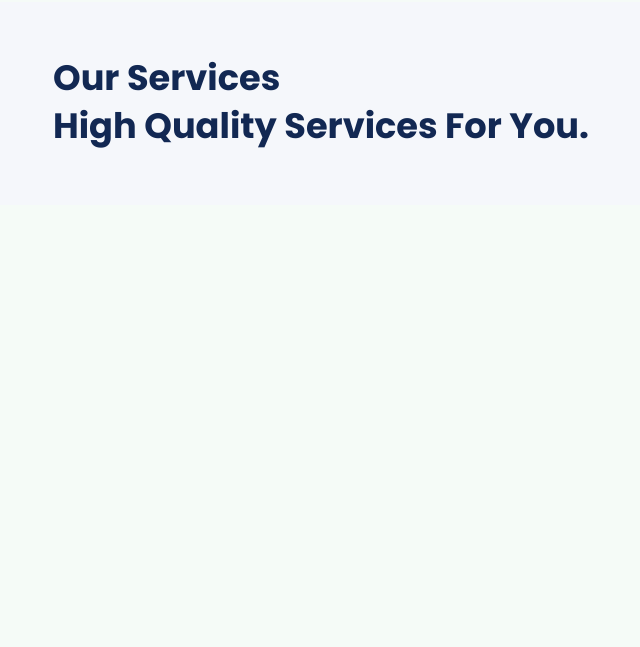
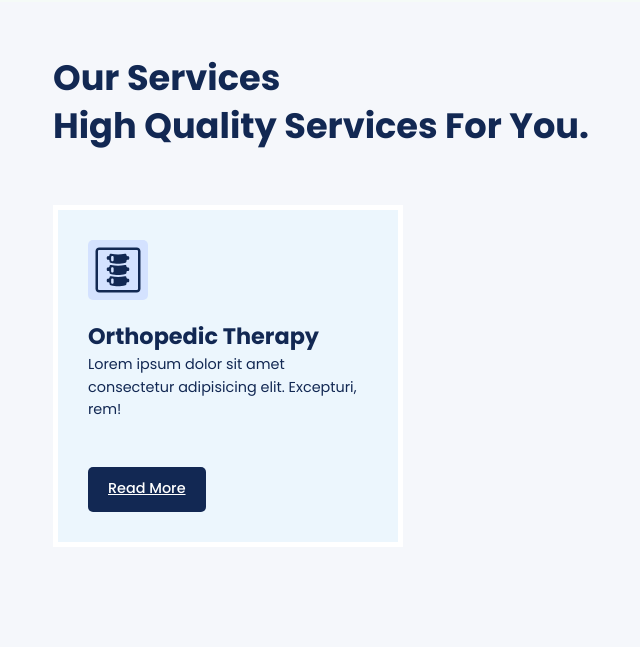
Before and after one commit to Shahzaib695/Final-e-project, a PHP site: page / in a window 1280 px wide. Shown: the part 1526-2173 px from the top of the page, without its empty margins (11-651 px from the left). Before the commit the page ends 1674 px from the top, so only its background shows below. Run offline with PHP 8.4, Linux system fonts and the light colour scheme.

Commit message:
work not complete till now

```diff
--- a/css/style.css
+++ b/css/style.css
@@ -530,3 +530,70 @@ ul li a {
   font-weight: 700;
   max-width: 600px;
 }
+.service-box-container{
+  max-width: 1200px;
+  width: 90%;
+  margin: 50px auto;
+}
+.service-box{
+  display: flex;
+  flex-direction: column;
+  justify-content: center;
+  align-items: flex-start;
+  max-width: 350px;
+  border: 5px solid #ffffff;
+  padding: 30px;
+  /* background-color: #f8d4ff; */
+}
+/* .service-box-container :hover{
+  transform: translateY(-10px);
+
+} */
+.service-box-container :hover{
+  border: 5px solid #c7d0eb;
+  transform: translateY(-10px);
+}
+.service-box svg{
+  font-size: 2rem;
+  color: #122853;
+  width: 60px;
+  height: 60px;
+  border-radius: 5px;
+  display: flex;
+  justify-content: center;
+  align-items: center;
+}
+.service-box strong{
+  color: #122853;
+  font-size: 1.4rem;
+  margin-top: 20px;
+}
+.service-box p{
+  color: #122853;
+  font-size: 0.9rem;
+  line-height: 1.4rem;
+  display: -webkit-box;
+  -webkit-line-clamp: 3;
+  -webkit-box-orient: vertical;
+    overflow: hidden;
+}
+.service-box a{
+  height: 45px;
+  background-color: #122853;
+  color: #ffffff;
+  padding: 0px 20px;
+  display: flex;
+  justify-content: center;
+  align-items: center;
+  padding: 0px 20px;
+  font-size: 0.9rem;
+  font-weight: 500;
+  border-radius: 5px;
+  margin-top: 30px;
+}
+.s-box1{
+  background-color: #ecf6fd;
+}
+.s-box1 svg{
+  background-color: #d4e2ff;
+}
--- a/index.html
+++ b/index.html
@@ -205,6 +205,30 @@
       <h2>High Quality Services For You.</h2>
        </div>
      </div>
+     <div class="service-box-container">
+      <!-- box -->
+       <div class="service-box s-box1">
+        <!-- icon -->
+        <svg width="48" height="48" viewBox="0 0 48 48" fill="none" xmlns="http://www.w3.org/2000/svg">
+          <path fill-rule="evenodd" clip-rule="evenodd"
+              d="M39 8H9C8.44771 8 8 8.44772 8 9V39C8 39.5523 8.44772 40 9 40H39C39.5523 40 40 39.5523 40 39V9C40 8.44771 39.5523 8 39 8ZM9 6C7.34315 6 6 7.34315 6 9V39C6 40.6569 7.34315 42 9 42H39C40.6569 42 42 40.6569 42 39V9C42 7.34315 40.6569 6 39 6H9Z"
+              fill="currentColor" />
+          <path fill-rule="evenodd" clip-rule="evenodd"
+              d="M18.4169 10.9803C17.8143 10.8675 17.25 11.3248 17.25 11.9379C17.25 12.4722 16.8168 12.9054 16.2825 12.9054H16C15.4477 12.9054 15 13.3531 15 13.9054V14.7794C15 15.3316 15.4477 15.7794 16 15.7794H16.25C16.8023 15.7794 17.25 16.2271 17.25 16.7794V17.1574C17.25 17.6147 17.5617 18.0153 18.0064 18.122C22.6766 19.2432 25.5388 19.2443 30.0044 18.1275C30.444 18.0176 30.75 17.6195 30.75 17.1663V16.7794C30.75 16.2271 31.1977 15.7794 31.75 15.7794H32C32.5523 15.7794 33 15.3316 33 14.7794V13.9054C33 13.3531 32.5523 12.9054 32 12.9054H31.7162C31.1826 12.9054 30.75 12.4729 30.75 11.9393C30.75 11.326 30.1848 10.8692 29.5822 10.9829C25.39 11.7738 22.6084 11.7644 18.4169 10.9803ZM20.5 13.7377C20.5 13.1854 20.0523 12.7377 19.5 12.7377C18.9477 12.7377 18.5 13.1854 18.5 13.7377V15.9779C18.5 16.5302 18.9477 16.9779 19.5 16.9779C20.0523 16.9779 20.5 16.5302 20.5 15.9779V13.7377Z"
+              fill="currentColor" />
+          <path fill-rule="evenodd" clip-rule="evenodd"
+              d="M18.4169 19.9803C17.8143 19.8675 17.25 20.3248 17.25 20.9379C17.25 21.4722 16.8168 21.9054 16.2825 21.9054H16C15.4477 21.9054 15 22.3531 15 22.9054V23.7794C15 24.3316 15.4477 24.7794 16 24.7794H16.25C16.8023 24.7794 17.25 25.2271 17.25 25.7794V26.1574C17.25 26.6147 17.5617 27.0153 18.0064 27.122C22.6766 28.2432 25.5388 28.2443 30.0044 27.1275C30.444 27.0176 30.75 26.6195 30.75 26.1663V25.7794C30.75 25.2271 31.1977 24.7794 31.75 24.7794H32C32.5523 24.7794 33 24.3316 33 23.7794V22.9054C33 22.3531 32.5523 21.9054 32 21.9054H31.7162C31.1826 21.9054 30.75 21.4729 30.75 20.9393C30.75 20.326 30.1848 19.8692 29.5822 19.9829C25.39 20.7738 22.6084 20.7644 18.4169 19.9803ZM20.5 22.7377C20.5 22.1854 20.0523 21.7377 19.5 21.7377C18.9477 21.7377 18.5 22.1854 18.5 22.7377V24.9779C18.5 25.5302 18.9477 25.9779 19.5 25.9779C20.0523 25.9779 20.5 25.5302 20.5 24.9779V22.7377Z"
+              fill="currentColor" />
+          <path fill-rule="evenodd" clip-rule="evenodd"
+              d="M18.4169 28.9803C17.8143 28.8675 17.25 29.3248 17.25 29.9379C17.25 30.4722 16.8168 30.9054 16.2825 30.9054H16C15.4477 30.9054 15 31.3531 15 31.9054V32.7794C15 33.3316 15.4477 33.7794 16 33.7794H16.25C16.8023 33.7794 17.25 34.2271 17.25 34.7794V35.1574C17.25 35.6147 17.5617 36.0153 18.0064 36.122C22.6766 37.2432 25.5388 37.2443 30.0044 36.1275C30.444 36.0176 30.75 35.6195 30.75 35.1663V34.7794C30.75 34.2271 31.1977 33.7794 31.75 33.7794H32C32.5523 33.7794 33 33.3316 33 32.7794V31.9054C33 31.3531 32.5523 30.9054 32 30.9054H31.7162C31.1826 30.9054 30.75 30.4729 30.75 29.9393C30.75 29.326 30.1848 28.8692 29.5822 28.9829C25.39 29.7738 22.6084 29.7644 18.4169 28.9803ZM20.5 31.7377C20.5 31.1854 20.0523 30.7377 19.5 30.7377C18.9477 30.7377 18.5 31.1854 18.5 31.7377V33.9779C18.5 34.5302 18.9477 34.9779 19.5 34.9779C20.0523 34.9779 20.5 34.5302 20.5 33.9779V31.7377Z"
+              fill="currentColor" />
+            </svg>
+            <strong>Orthopedic Therapy</strong>
+      <!-- details -->
+       <p>Lorem ipsum dolor sit amet consectetur adipisicing elit. Excepturi, rem!</p>
+       <a href="#">Read More</a>
+       </div>
+     </div>
   </section>
 
   <!-- Bootstrap JS (optional for some interactive components) -->
```
Also changed, not shown: orthopedics.svg (added).
